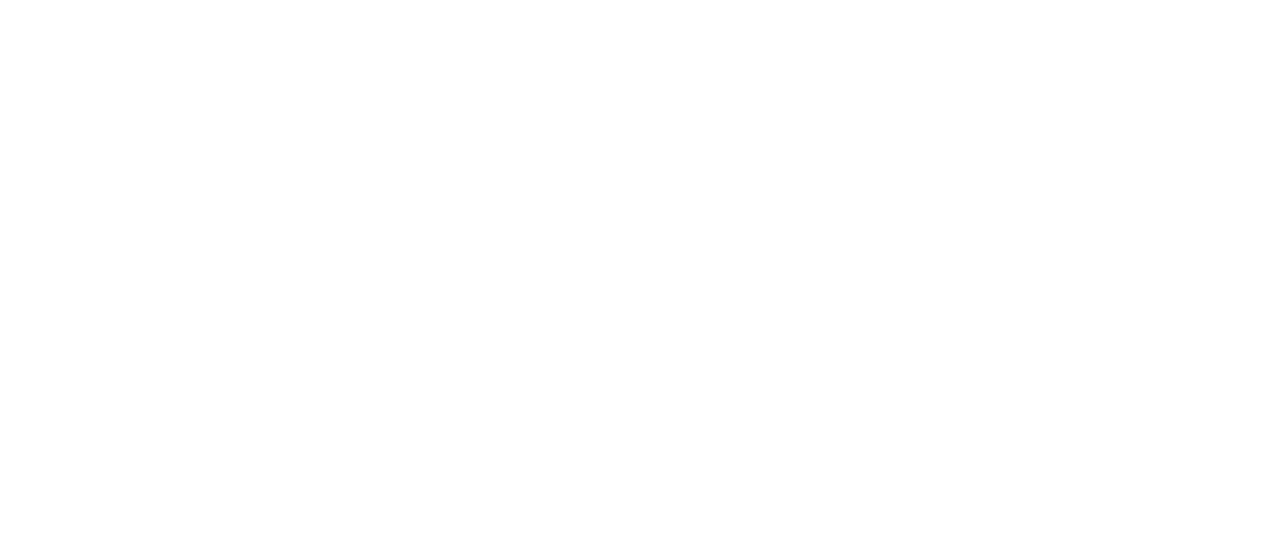
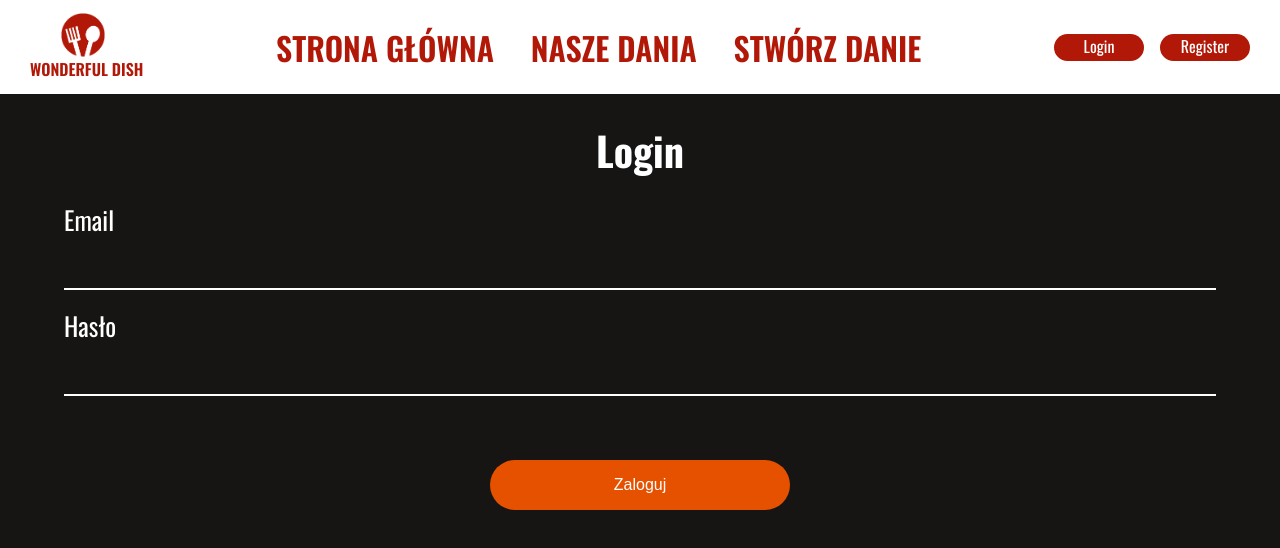
Before and after one commit to GrzegorzBanaszak/restaurant, a React (Create React App) app: page /login in a window 1280 px wide. Before the commit this address had no page. Shown: the top 548 px of the page. Built offline with nearby package versions, Linux system fonts and the light colour scheme.

Commit message:
Login form and fild of form

```diff
--- a/src/App.js
+++ b/src/App.js
@@ -1,5 +1,6 @@
 import { BrowserRouter, Routes, Route } from "react-router-dom";
 import Home from "./components/Home";
+import Login from "./components/Login";
 import "./styles/main.scss";
 
 function App() {
@@ -7,6 +8,7 @@
     <BrowserRouter>
       <Routes>
         <Route path="/" element={<Home />} />
+        <Route path="/login" element={<Login />} />
       </Routes>
     </BrowserRouter>
   );
--- /dev/null
+++ b/src/components/FormField.jsx
@@ -0,0 +1,12 @@
+import React from 'react'
+import "../styles/components/FormField.scss";
+const FormField = ({inputName,inputType = "text"}) => {
+  return (
+    <div className='form-field'>
+      <label htmlFor={inputName.toLowerCase()}>{inputName}</label>
+      <input type={inputType} />
+    </div>
+  )
+}
+
+export default FormField
--- /dev/null
+++ b/src/components/Login.jsx
@@ -0,0 +1,23 @@
+import React from "react";
+import "../styles/components/Login.scss";
+import FormField from "./FormField";
+import Nav from "./Nav";
+const Login = () => {
+  return (
+    <>
+    <Nav/>
+      <section className="login">
+          <div className="login__container">
+              <h2 className="login__title">Login</h2>
+              <form className="login__form">
+                  <FormField inputName="Email"/>
+                  <FormField inputName="Hasło" inputType="password"/>
+                  <button type="submit">Zaloguj</button>
+              </form>
+          </div>
+      </section>
+    </>
+  );
+};
+
+export default Login;
--- /dev/null
+++ b/src/styles/components/FormField.scss
@@ -0,0 +1,20 @@
+@import "../settings/mixins.scss";
+@import "../settings/colors.scss";
+
+.form-field {
+  display: flex;
+  flex-direction: column;
+  margin-bottom: 1rem;
+  label {
+    font-size: 1.6rem;
+  }
+  input {
+    color: white;
+    padding: 0.4rem;
+    font-size: 1.1rem;
+    margin-top: 1rem;
+    background-color: transparent;
+    border: none;
+    border-bottom: 2px solid white;
+  }
+}
--- /dev/null
+++ b/src/styles/components/Login.scss
@@ -0,0 +1,28 @@
+@import "../settings/mixins.scss";
+@import "../settings/colors.scss";
+
+.login {
+  width: 100%;
+  height: 100vh;
+  background-color: $dark-bg;
+  color: white;
+  &__container {
+    padding-top: toRem(120);
+  }
+  &__title {
+    font-size: toRem(40);
+    font-weight: bold;
+    text-align: center;
+    margin-bottom: toRem(20);
+  }
+  &__form {
+    width: 90%;
+    margin: 0 auto;
+  }
+  button {
+    margin-top: 4rem;
+    @include makeBtn(300, 50, 25, 16);
+    border: none;
+    margin: 4rem auto;
+  }
+}
--- a/src/styles/settings/colors.scss
+++ b/src/styles/settings/colors.scss
@@ -2,3 +2,4 @@
 $steps-bg: #e1d800;
 $bg-gray: #eeeeee;
 $text-light-black: #424242;
+$dark-bg: #161513;
```
